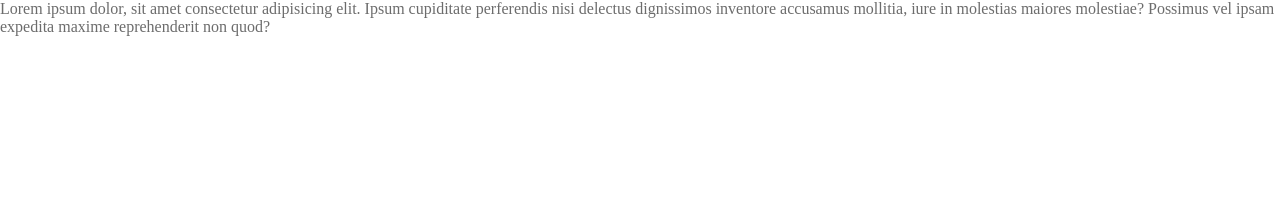
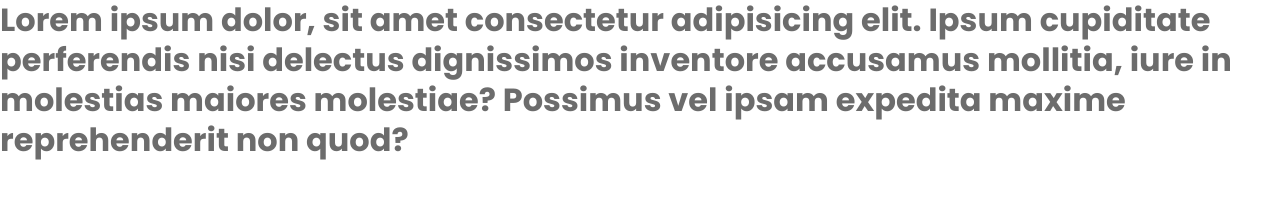
Before and after one commit to PHM-Git-ctrl/Projeto-Travelgram, a plain HTML site: page index.html in a window 1280 px wide. Drawn offline with Linux system fonts and the light colour scheme.

Commit message:
definindo fontes

```diff
--- a/index.html
+++ b/index.html
@@ -1,10 +1,15 @@
 <!DOCTYPE html>
 <html lang="pt-br">
 <head>
+    <link rel="preconnect" href="https://fonts.googleapis.com">
+<link rel="preconnect" href="https://fonts.gstatic.com" crossorigin>
+
     <meta charset="UTF-8">
     <meta name="viewport" content="width=device-width, initial-scale=1.0">
     <title>Travelgram | Perfil de viagens</title>
     <link rel="stylesheet" href="styles/index.css">
+
+    <link href="https://fonts.googleapis.com/css2?family=Poppins:wght@400;700&display=swap" rel="stylesheet">
 </head>
 <body>
     <p>
--- a/styles/global.css
+++ b/styles/global.css
@@ -12,9 +12,16 @@
     --skeleton-color: #D9D9D9;
     --text-color-primary: #313131;
     --text-color-secondary: #6C6C6C;
+
+    --font-family: "Poppins", "sans-serif";
+    --text-lg: bold 32px/125% var(--font-family);
+    --text: 16px/150% var(--font-family);
+    --text-md: 14px/175% var(--font-family);
+    --text-sm: 12px/175% var(--font-family);
 }
 
 body {
+    font: var(--text-lg);
     color: var(--text-color-secondary);
     background-color: var(--background-color);
 }
```
